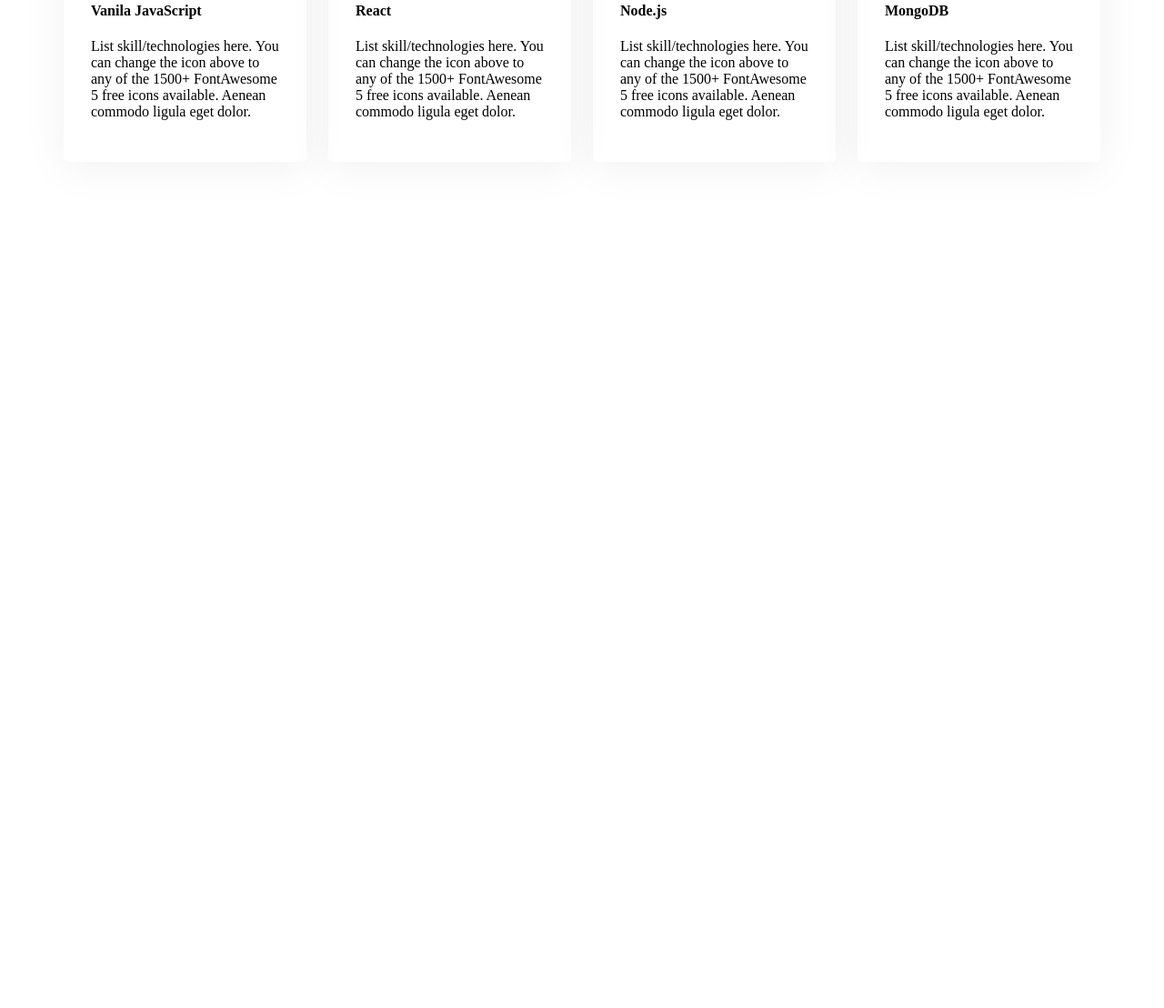
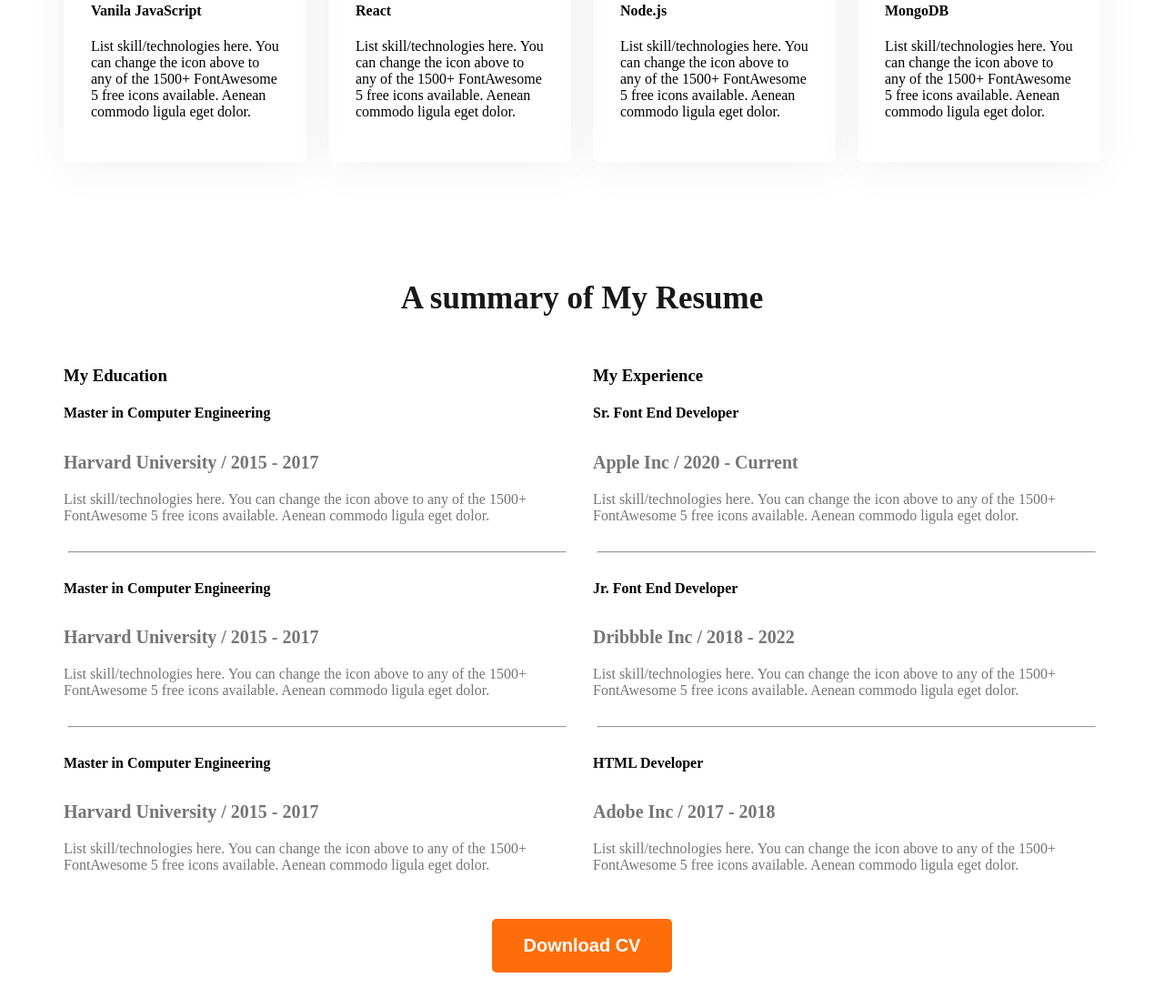
Before and after one commit to sumu9897/web-dev-portfolio, a plain HTML site: page index.html in a window 1280 px wide. Shown: the part 1797-2905 px from the top of the page at 91% size. Before the commit the page ends 2105 px from the top, so only its background shows below. Drawn offline with Linux system fonts and the light colour scheme.

Commit message:
Resume Part Done

```diff
--- a/index.html
+++ b/index.html
@@ -82,6 +82,60 @@
                 </div>
             </div>
         </section>
+        <section class="resume">
+            <h3 class="section-title text-center">A summary of My Resume</h3>
+            <div class="resume-container">
+                <div class="resume-column">
+                    <h3 class="resume-colum-title">My Education</h3>
+                    <div class="exprience">
+                        <h4 class="experience-title">Master in Computer Engineering</h4>
+                        <h5 class="experience-sub-title">Harvard University / 2015 - 2017</h5>
+                        <div class="experience-description">List skill/technologies here. You can change the icon above
+                            to any of the 1500+ FontAwesome 5 free icons available. Aenean commodo ligula eget dolor.</div>
+                    </div>
+                    <hr>
+                    <div class="exprience">
+                        <h4 class="experience-title">Master in Computer Engineering</h4>
+                        <h5 class="experience-sub-title">Harvard University / 2015 - 2017</h5>
+                        <div class="experience-description">List skill/technologies here. You can change the icon above
+                            to any of the 1500+ FontAwesome 5 free icons available. Aenean commodo ligula eget dolor.</div>
+                    </div>
+                    <hr>
+                    <div class="exprience">
+                        <h4 class="experience-title">Master in Computer Engineering</h4>
+                        <h5 class="experience-sub-title">Harvard University / 2015 - 2017</h5>
+                        <div class="experience-description">List skill/technologies here. You can change the icon above
+                            to any of the 1500+ FontAwesome 5 free icons available. Aenean commodo ligula eget dolor.</div>
+                    </div>
+                </div>
+                <div class="resume-column">
+                    <h3 class="resume-colum-title">My Experience</h3>
+                    <div class="exprience">
+                        <h4 class="experience-title">Sr. Font End Developer</h4>
+                        <h5 class="experience-sub-title">Apple Inc / 2020 - Current</h5>
+                        <div class="experience-description">List skill/technologies here. You can change the icon above
+                            to any of the 1500+ FontAwesome 5 free icons available. Aenean commodo ligula eget dolor.</div>
+                    </div><hr>
+                    <div class="exprience">
+                        <h4 class="experience-title">Jr. Font End Developer</h4>
+                        <h5 class="experience-sub-title">Dribbble Inc / 2018 - 2022</h5>
+                        <div class="experience-description">List skill/technologies here. You can change the icon above
+                            to any of the 1500+ FontAwesome 5 free icons available. Aenean commodo ligula eget dolor.</div>
+                    </div>
+                    <hr>
+                    <div class="exprience">
+                        <h4 class="experience-title">HTML Developer</h4>
+                        <h5 class="experience-sub-title">Adobe Inc / 2017 - 2018</h5>
+                        <div class="experience-description">List skill/technologies here. You can change the icon above
+                            to any of the 1500+ FontAwesome 5 free icons available. Aenean commodo ligula eget dolor.</div>
+                    </div>
+                </div>
+            </div>
+            <div class="text-center resume-download-cv">
+                <button class="btn-primary">Download CV</button>
+            </div>
+
+        </section>
 
     </main>
     <footer>
--- a/styles/portfolio.css
+++ b/styles/portfolio.css
@@ -139,8 +139,25 @@ main section{
     padding: 30px;
     border-radius: 5px;
     box-shadow: 0px 6px 50px 0px rgba(0, 0, 0, 0.06);
-    -webkit-border-radius: 5px;
-    -moz-border-radius: 5px;
-    -ms-border-radius: 5px;
-    -o-border-radius: 5px;
 }
+.resume hr{
+    margin: 30px 5px;
+}
+
+.resume-container{
+    display: flex;
+    gap: 24px;
+}
+.experience-sub-title{
+    font-size: 20px;
+    font-weight: bold;
+    margin-bottom: 20px;
+}
+
+.experience-description, .experience-sub-title{
+    color: #757575;
+}
+
+.resume-download-cv{
+    margin-top: 50px;
+}
```
